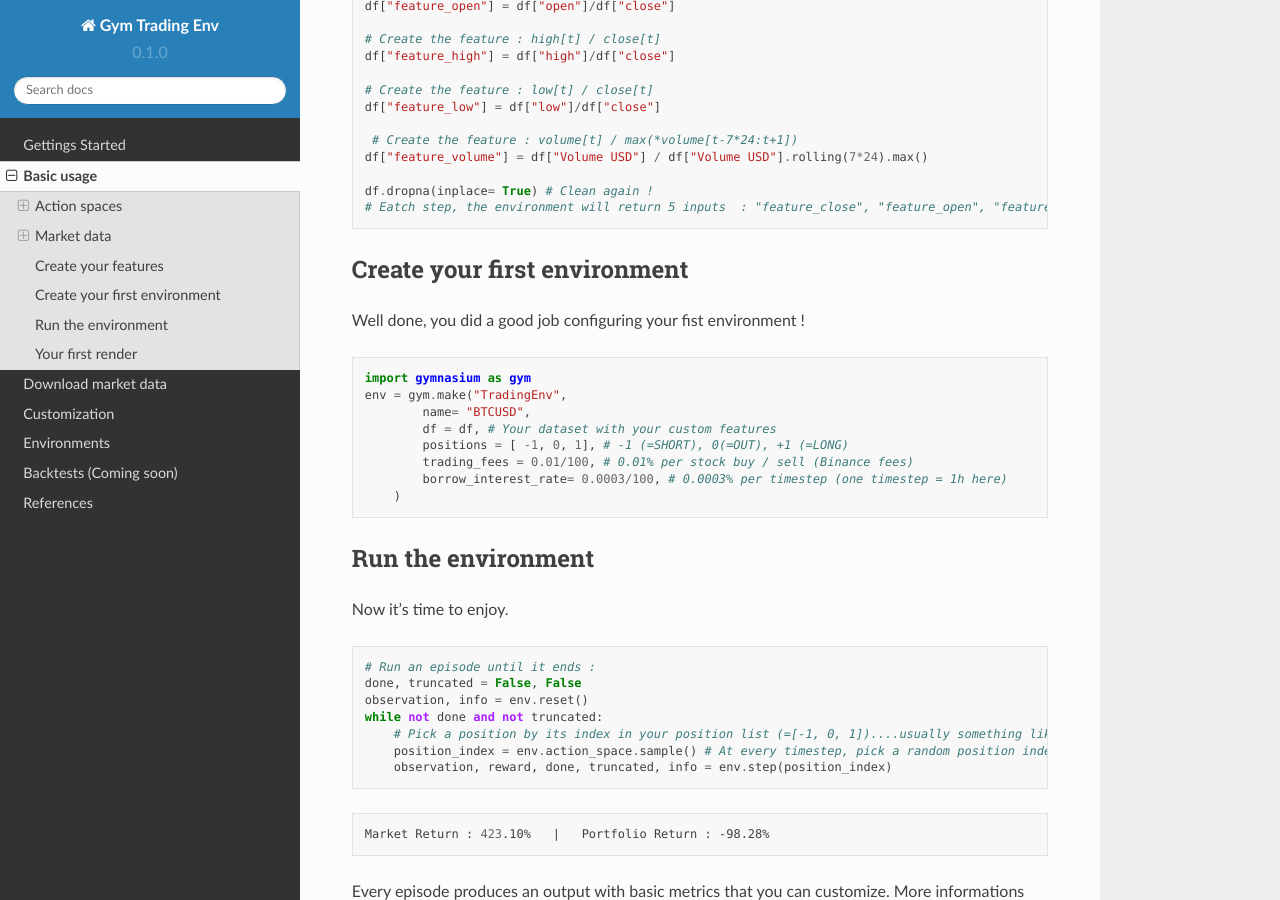
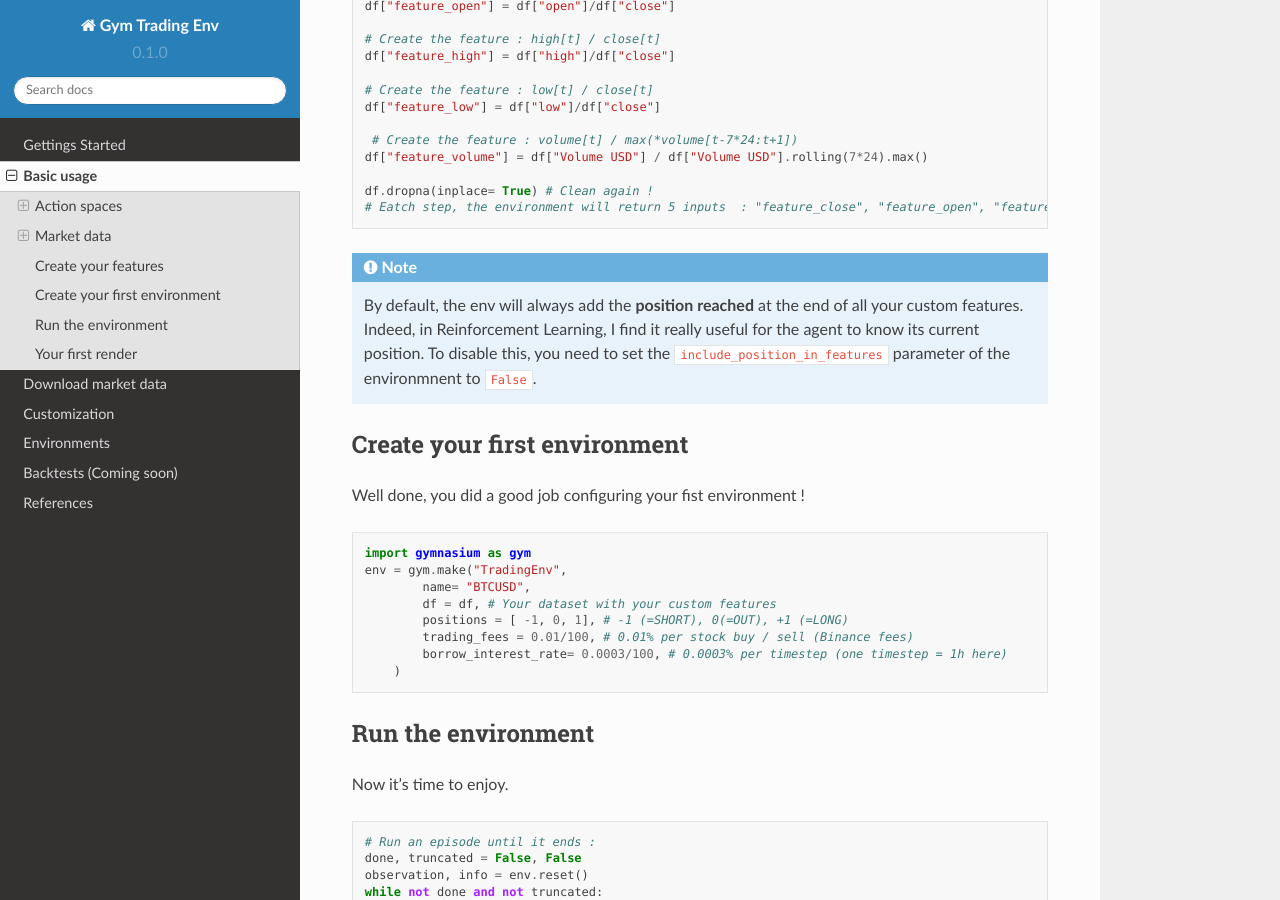
Before and after one commit to ClementPerroud/Gym-Trading-Env, a Sphinx documentation site: the page built from docs/source/basic_usage.rst, in a window 1280 px wide and 900 px high, scrolled down 2152 px. Built offline with Sphinx 7.4.7 and the Read the Docs theme 2.0.0, drawn with Linux system fonts in a browser that asks for light colours.

Commit message:
Update basic_usage.rst

```diff
--- a/docs/source/basic_usage.rst
+++ b/docs/source/basic_usage.rst
@@ -105,6 +105,10 @@ Your RL-agent will need inputs. It is your job to make sure it has everything it
   df.dropna(inplace= True) # Clean again !
   # Eatch step, the environment will return 5 inputs  : "feature_close", "feature_open", "feature_high", "feature_low", "feature_volume"
 
+.. note::
+
+  By default, the env will always add the **position reached** at the end of all your custom features. Indeed, in Reinforcement Learning, I find it really useful for the agent to know its current position. To disable this, you need to set the ``include_position_in_features`` parameter of the environmnent to ``False``.
+
 
 Create your first environment
 -------------------
```
